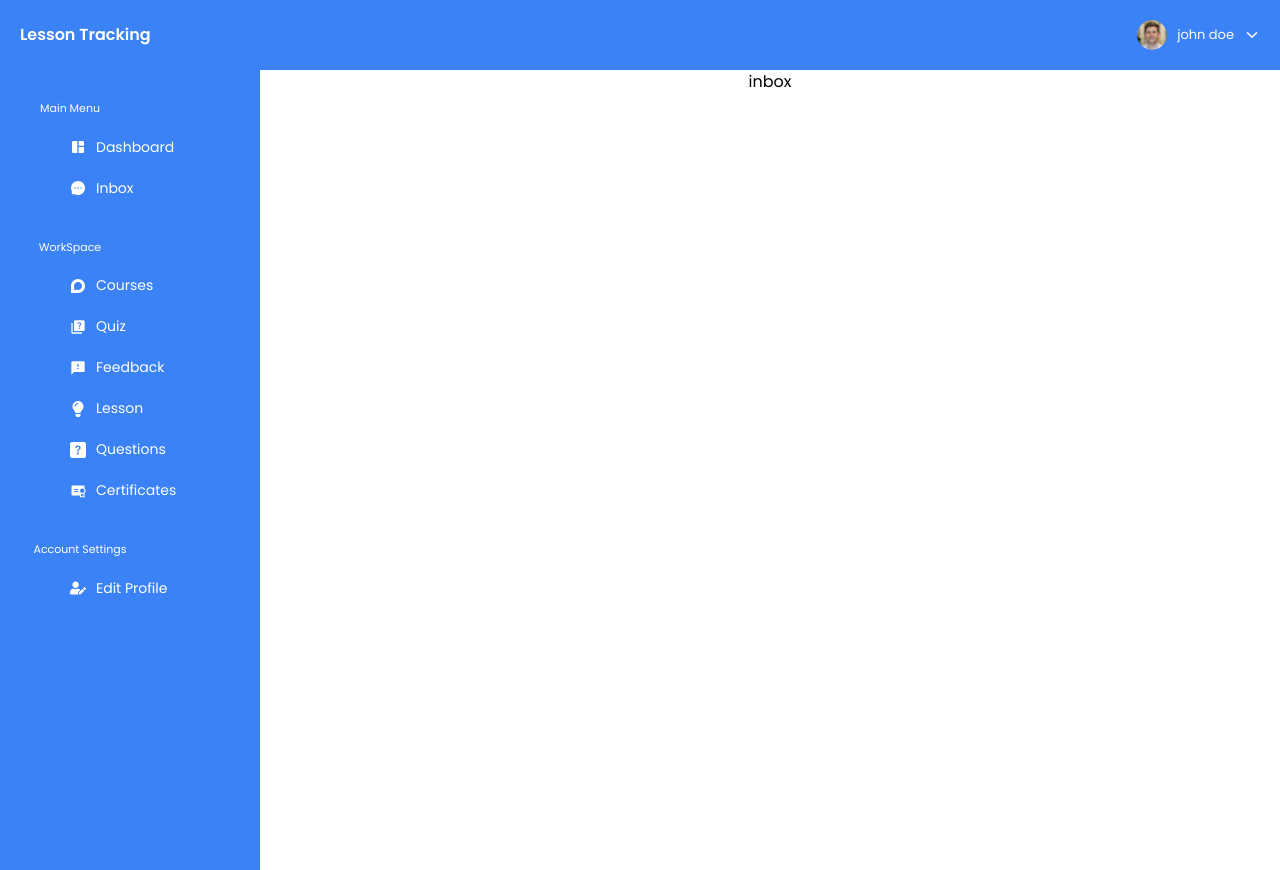
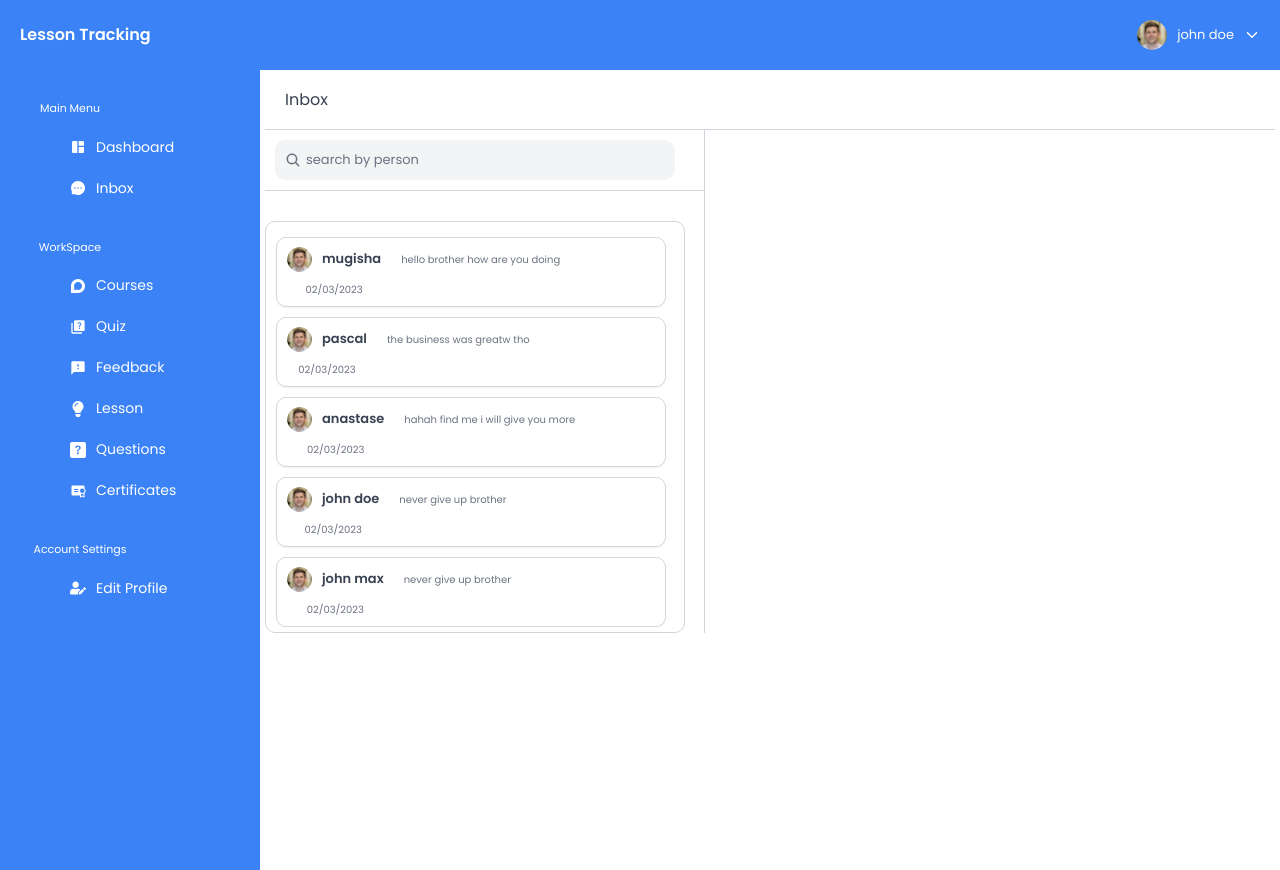
Before and after one commit to MUGISHA-Pascal/LessonTrack-Frontend, a React (Create React App) app in the folder frontend/: page /inbox in a window 1280 px wide. Built offline with nearby package versions, Linux system fonts and the light colour scheme.

Commit message:
frontend

```diff
--- a/frontend/src/components/Dashboard.tsx
+++ b/frontend/src/components/Dashboard.tsx
@@ -59,11 +59,11 @@ const Dashboard = () => {
             },
             tooltip: {
               enabled: true,
-              backgroundColor: "#2AC49B",
+              backgroundColor: "#4169E1",
               titleColor: "#FFFFFF",
               bodyColor: "#FFFFFF",
               displayColors: true,
-              borderColor: "#2AC49B",
+              borderColor: "#4169E1",
               borderWidth: 1,
               callbacks: {
                 label: function (tooltipItem) {
@@ -74,7 +74,7 @@ const Dashboard = () => {
             legend: {
               display: true,
               labels: {
-                color: "#FFFFFF",
+                color: "#374151",
                 usePointStyle: true,
               },
             },
--- a/frontend/src/components/Inbox.tsx
+++ b/frontend/src/components/Inbox.tsx
@@ -1,7 +1,79 @@
 import React from "react";
+import { IoSearch } from "react-icons/io5";
+import profileImage from "../assets/profile.png";
+import { Outlet } from "react-router-dom";
 
 const Inbox = () => {
-  return <div>inbox</div>;
+  const users = [
+    {
+      name: "mugisha",
+      message: "hello brother how are you doing",
+      image: profileImage,
+    },
+    {
+      name: "pascal",
+      message: "the business was greatw tho",
+      image: profileImage,
+    },
+    {
+      name: "anastase",
+      message: "hahah find me i will give you more",
+      image: profileImage,
+    },
+    { name: "john doe", message: "never give up brother", image: profileImage },
+    { name: "john max", message: "never give up brother", image: profileImage },
+    { name: "anastase", message: "never give up brother", image: profileImage },
+    { name: "john doe", message: "right dude", image: profileImage },
+    { name: "john max", message: "never give up brother", image: profileImage },
+  ];
+  return (
+    <main className="flex flex-col">
+      <header className="flex items-center h-[60px] pl-[20px] border-b-[1px] border-gray-300">
+        <h2 className="text-gray-700 ">Inbox</h2>
+      </header>
+      <main className="flex-row flex w-full">
+        <div className="flex flex-col w-[440px] border-r-[1px] border-gray-300">
+          <div className="p-[10px] border-b-[1px] border-gray-300 w-full ">
+            <div className="flex flex-row items-center h-[40px] bg-gray-100 px-[10px] space-x-[5px] w-[400px] rounded-[10px]">
+              <IoSearch className="text-gray-500" />
+              <input
+                type="text"
+                className="w-[200px] h-[40px] focus:outline-none bg-gray-100 text-gray-500 text-[13px] placeholder:text-[13px] placeholder:text-gray-500 "
+                placeholder="search by person"
+              />
+            </div>
+          </div>
+          <div className="border-[1px] w-[420px] border-gray-300 mt-[30px] p-[5px] rounded-[10px]">
+            <div className="messageDiv  h-[400px] grid grid-cols-1 gap-[10px] px-[5px] py-[10px] overflow-y-auto">
+              {users.map((user) => (
+                <div className="shadow-sm w-[390px] border-gray-300 border-[1px] h-[70px] rounded-[10px] flex flex-row space-x-[20px] items-center justify-start pl-[10px]">
+                  <div className="h-[50px] flex flex-col justify-start space-y-[10px]">
+                    <div className="flex flex-row items-start space-x-[10px]">
+                      <img
+                        src={user.image}
+                        alt="profile image"
+                        className="h-[25px] w-[25px] rounded-full"
+                      />
+                      <h2 className="text-gray-700 font-semibold text-[13px] pt-[2px]">
+                        {user.name}
+                      </h2>
+                    </div>
+                    <p className="text-gray-500 text-[10px]">02/03/2023</p>
+                  </div>
+                  <div className="messageDiv flex items-start h-[40px]  overflow-auto">
+                    <p className="text-[10px] text-gray-500">{user.message}</p>
+                  </div>
+                </div>
+              ))}
+            </div>
+          </div>
+        </div>
+        <div className="flex-1">
+          <Outlet />
+        </div>
+      </main>
+    </main>
+  );
 };
 
 export default Inbox;
--- a/frontend/src/index.css
+++ b/frontend/src/index.css
@@ -31,13 +31,22 @@ body::-webkit-scrollbar-track {
 .dashDiv::-webkit-scrollbar-track {
   background-color: #ffffff;
 }
-
+.messageDiv::-webkit-scrollbar {
+  width: 6px;
+  margin-right: 10px;
+}
+.messageDiv::-webkit-scrollbar-thumb {
+  background-color: #e5e7eb;
+  border-radius: 10px;
+}
+.messageDiv::-webkit-scrollbar-track {
+  background-color: #ffffff;
+}
 .scrollableDiv::-webkit-scrollbar {
   width: 6px;
   margin-right: 10px;
 }
-
-.scrollableDiv::-webkit-scrollbar-thumb {
+overflow-auto .scrollableDiv::-webkit-scrollbar-thumb {
   background-color: #ffffff;
   border-radius: 10px;
 }
```
